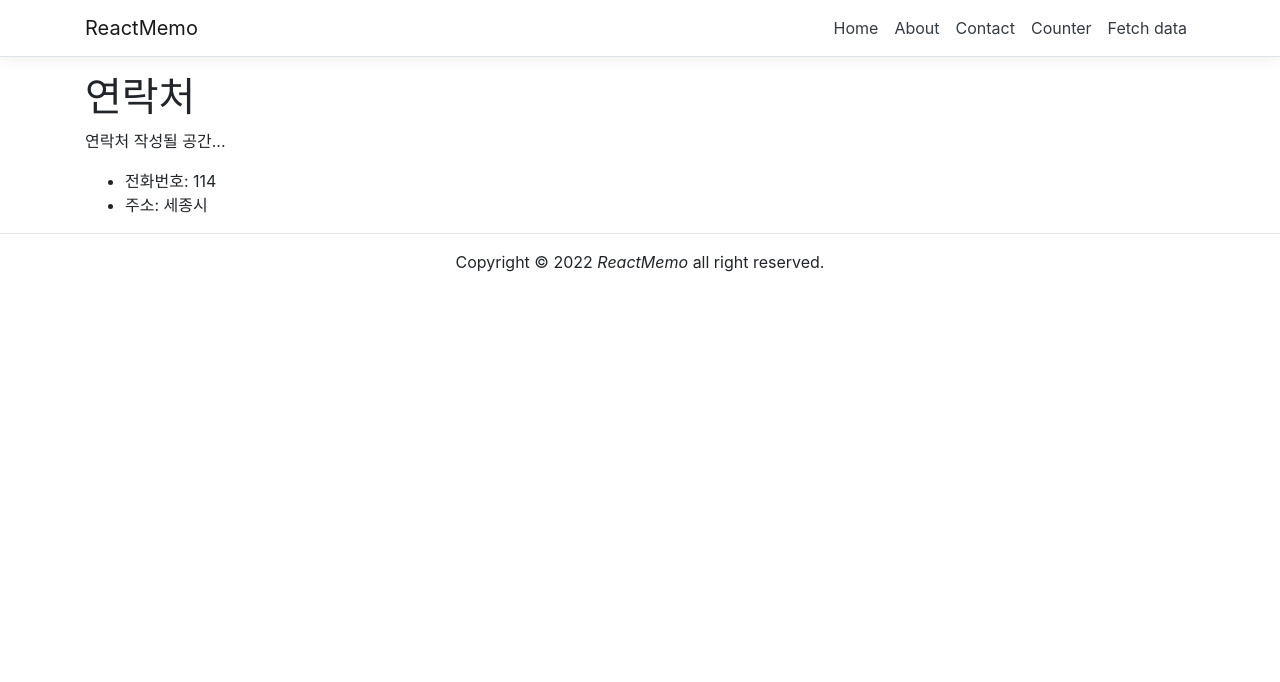
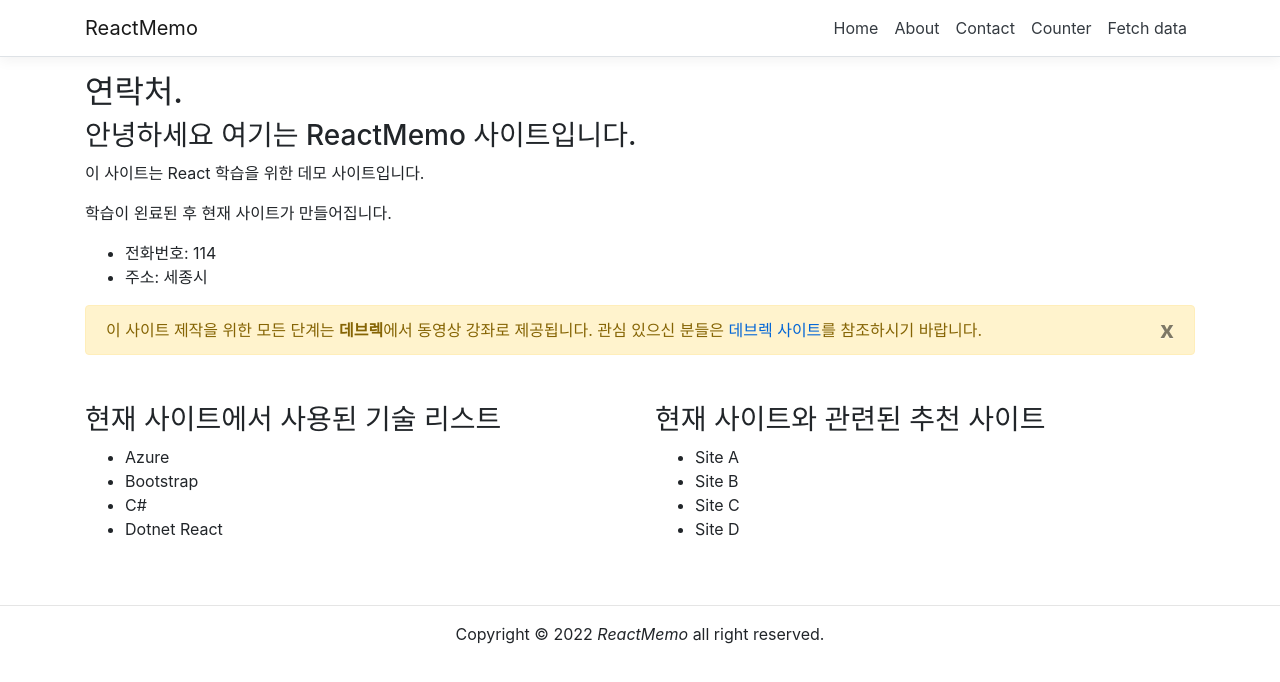
Before and after one commit to kimilm/react, a React (Create React App) app in the folder inflearn/ReactMemo/ClientApp/: page /contact in a window 1280 px wide. Shown: the top 682 px of the page. Built offline with nearby package versions, Linux system fonts and the light colour scheme.

Commit message:
refactor: about/contact page style add"

```diff
--- a/inflearn/ReactMemo/ClientApp/src/components/About.js
+++ b/inflearn/ReactMemo/ClientApp/src/components/About.js
@@ -1,10 +1,44 @@
-import React , { Component } from 'react';
+import React, { Component } from 'react';
+import { SiteList } from './shared/site_list/SiteList';
+import { TechList } from './shared/tech_list/TechList';
 
 export class About extends Component {
     render() {
+        const title = "정보.";
+        const message = "안녕하세요 여기는 ReactMemo 사이트입니다. "
         return (
             <>
-                <h1>정보</h1>
+                <h2>{title}</h2>
+                <h3>{message}</h3>
+
+                <p>이 사이트는 React 학습을 위한 데모 사이트입니다.</p>
+                <p>학습이 왼료된 후 현재 사이트가 만들어집니다.</p>
+
+                <div className="row mb-5">
+                    <div className="col-md-6">
+                        <div className="thumbnail">
+                            <img src="http://placeimg.com/640/480/any" className="img-fluid" />
+                            <i>Photo by http://placeimg.com</i>
+                        </div>
+                    </div>
+                    <div className="col-md-6">
+                        <div className="thumbnail">
+                            <img src="http://unsplash.it/640/480/?random" className="img-fluid" />
+                            <i>Photo by http://unsplash.it</i>
+                        </div>
+                    </div>
+                </div>
+
+                <div className="row mb-5">
+                    <div className="col-md-6">
+                        <h3><i className="fa fa-wrench"></i>현재 사이트에서 사용된 기술 리스트</h3>
+                        <TechList />
+                    </div>
+                    <div className="col-md-6">
+                        <h3><i className="fa fa-sitemap"></i>현재 사이트와 관련된 추천 사이트</h3>
+                        <SiteList />
+                    </div>
+                </div>
             </>
         );
     }
--- a/inflearn/ReactMemo/ClientApp/src/components/Contact.js
+++ b/inflearn/ReactMemo/ClientApp/src/components/Contact.js
@@ -1,16 +1,39 @@
 import React, { Component } from "react";
 import { ContactDetails } from "./contact_details/ContactDetails";
+import { SiteList } from "./shared/site_list/SiteList";
+import { TechList } from "./shared/tech_list/TechList";
 
 export class Contact extends Component {
     render() {
-        return(
-            <div>
-                <h1>연락처</h1>
-                <p>
-                    연락처 작성될 공간...
-                </p>
+        const title = "연락처.";
+        const message = "안녕하세요 여기는 ReactMemo 사이트입니다. "
+        return (
+            <>
+                <h2>{title}</h2>
+                <h3>{message}</h3>
+
+                <p>이 사이트는 React 학습을 위한 데모 사이트입니다.</p>
+                <p>학습이 왼료된 후 현재 사이트가 만들어집니다.</p>
+
                 <ContactDetails />
-            </div>
+
+                <div className="alert alert-warning alert-dismissable mb-5">
+                    <button type="button" className="close" dataDismiss="alert" areaHidden="true">x</button>
+                    이 사이트 제작을 위한 모든 단계는 <strong>데브렉</strong>에서 동영상 강좌로 제공됩니다.
+                    관심 있으신 분들은 <a href="http://devlec.com">데브렉 사이트</a>를 참조하시기 바랍니다.
+                </div>
+
+                <div className="row mb-5">
+                    <div className="col-md-6">
+                        <h3><i className="fa fa-wrench"></i>현재 사이트에서 사용된 기술 리스트</h3>
+                        <TechList />
+                    </div>
+                    <div className="col-md-6">
+                        <h3><i className="fa fa-sitemap"></i>현재 사이트와 관련된 추천 사이트</h3>
+                        <SiteList />
+                    </div>
+                </div>
+            </>
         );
     }
 }
```
